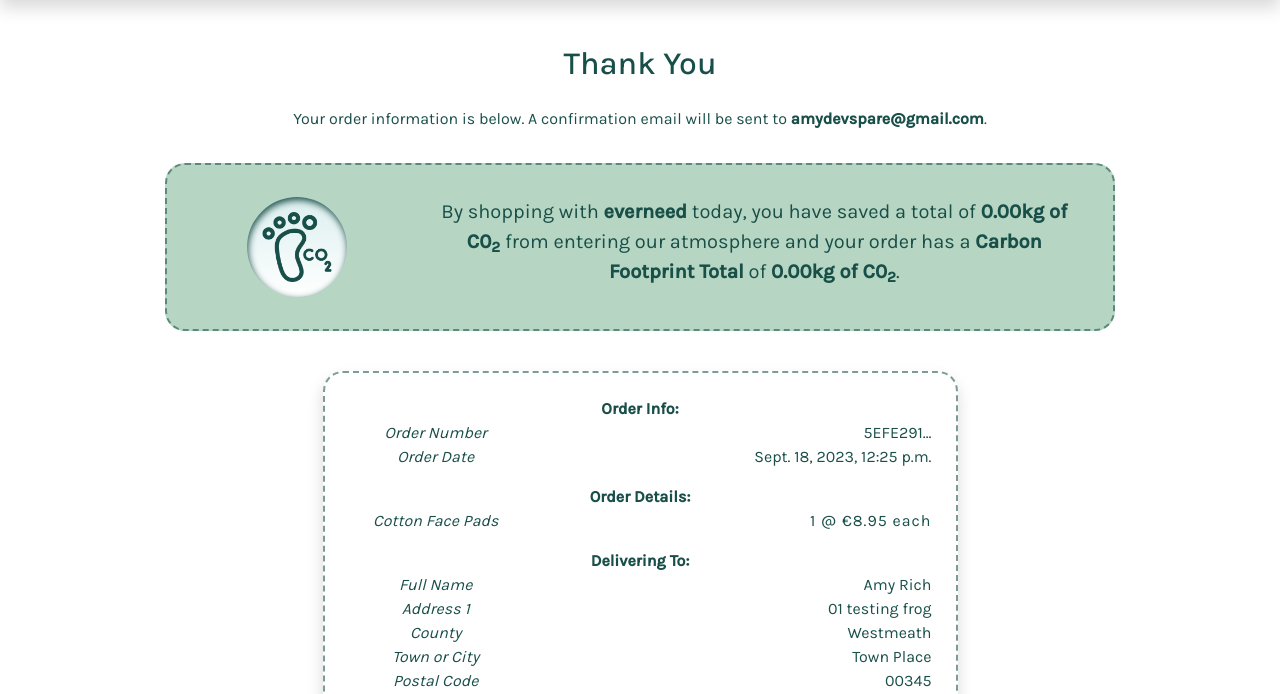
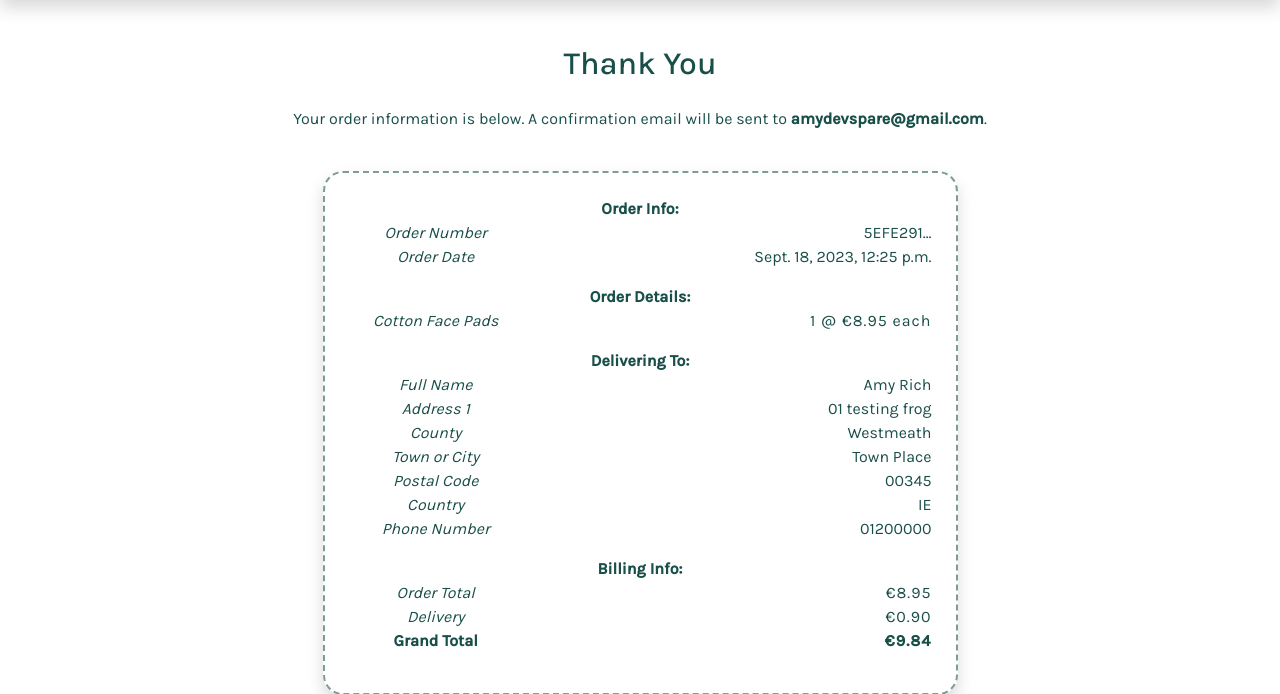
Before and after one commit to amylour/everneed, a Django app: a page that uses checkout/templates/checkout/checkout_success.html in a window 1280 px wide. Shown: the part 113-807 px from the top of the page. Run offline with Django 3.2, Linux system fonts and the light colour scheme; data comes from the database, SQL or seed files in the repository; some libraries are stand-ins or nearby versions.

Commit message:
fix: order duplication bug

```diff
--- a/checkout/admin.py
+++ b/checkout/admin.py
@@ -14,13 +14,13 @@ class OrderAdmin(admin.ModelAdmin):
 
     readonly_fields = ('order_number', 'date',
                        'delivery_cost', 'order_total',
-                       'grand_total', 'original_bag', 'stripe_pid',)
+                       'grand_total', 'original_bag', 'carbon_fp_total', 'carbon_saved_total', 'stripe_pid',)
 
     fields = ('order_number', 'user_profile', 'date', 'full_name',
               'email', 'phone_number', 'country',
               'postcode', 'town_or_city', 'street_address1',
               'street_address2', 'county', 'delivery_cost',
-              'order_total', 'grand_total', 'original_bag', 'stripe_pid',)
+              'order_total', 'grand_total', 'original_bag', 'carbon_fp_total', 'carbon_saved_total', 'stripe_pid',)
 
     list_display = ('order_number', 'date', 'full_name',
                     'order_total', 'delivery_cost',
--- a/checkout/templates/checkout/checkout_success.html
+++ b/checkout/templates/checkout/checkout_success.html
@@ -17,22 +17,6 @@
             <h2 class="section-title mb-4">Thank You</h2>
             <hr>
              <p class="text-black">Your order information is below. A confirmation email will be sent to <strong>{{ order.email }}</strong>.</p>
-        </div>
-        <!-- carbon saving -->
-        <div class="row justify-content-center col-10 my-3 mx-auto carbon-saved p-3">
-            <div class="col-md-3 p-3">
-                <div class="icon-container">
-                    <img src="{% static 'icons/carbon_footprint.png' %}" class="carbon-fp-img" alt="">
-                </div>
-            </div>
-            <div class="col-md-9 p-3">
-                <p class="my-0 carbon-text">
-                    By shopping with <strong>everneed</strong> today, you have saved a total of
-                    <strong>{{order.carbon_saved_total|floatformat:2 }}kg of C0<sub>2</sub></strong> from entering our atmosphere
-                    and your order has a <strong>Carbon Footprint Total</strong>
-                    of <strong>{{ order.carbon_fp_total|floatformat:2 }}kg of C0<sub>2</sub></strong>.
-                </p>
-            </div>
         </div>
     </div>
 
--- a/checkout/views.py
+++ b/checkout/views.py
@@ -55,12 +55,7 @@ def checkout(request):
             order = order_form.save(commit=False)
             pid = request.POST.get('client_secret').split('_secret')[0]
             order.stripe_pid = pid
-            order.original_basket = json.dumps(bag)
-            bag_data = bag_contents(request)
-            total_carbon_fp = bag_data.get('total_carbon_fp', 0)
-            total_carbon_saved = bag_data.get('total_carbon_saved', 0)
-            order.carbon_fp_total = total_carbon_fp
-            order.carbon_saved_total = total_carbon_saved
+            order.original_bag = json.dumps(bag)
             order.save()
             for item_id, item_data in bag.items():
                 try:
```
Also changed, not shown: checkout/webhook_handler.py (+5 -4 lines).
